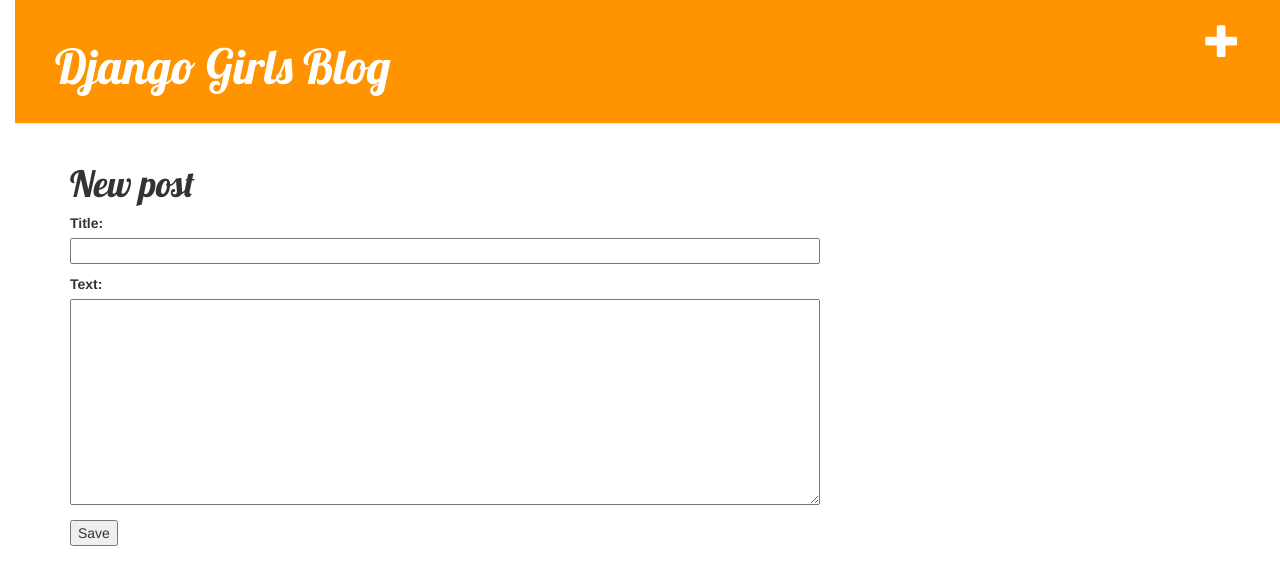
After one commit to aticomismana/learning-django, a Django app: page /post/new/ in a window 1280 px wide. The commit adds this page. Shown: the top 585 px of the page. Run offline with Django 3.2, Linux system fonts and the light colour scheme; some libraries are stand-ins or nearby versions.

Commit message:
Added form

```diff
--- /dev/null
+++ b/blog/forms.py
@@ -0,0 +1,9 @@
+from django import forms
+
+from .models import Post
+
+class PostForm(forms.ModelForm):
+
+    class Meta:
+        model = Post
+        fields = ('title', 'text')
--- a/blog/templates/blog/base.html
+++ b/blog/templates/blog/base.html
@@ -11,7 +11,8 @@
     </head>
     <body>
         <div class="page-header">
-            <h1><a href="">Django Girls Blog</a></h1>
+            <a href="{% url 'post_new' %}" class="top-menu"><span class="glyphicon glyphicon-plus"></span></a>
+            <h1><a href="/">Django Girls Blog</a></h1>
         </div>
         <div class="content container">
             <div class="row">
--- a/blog/templates/blog/post_detail.html
+++ b/blog/templates/blog/post_detail.html
@@ -7,6 +7,7 @@
                 {{ post.published_date }}
             </div>
         {% endif %}
+        <a class="btn btn-default" href="{% url 'post_edit' pk=post.pk %}"><span class="glyphicon glyphicon-pencil"></span></a>
         <h1>{{ post.title }}</h1>
         <p>{{ post.text|linebreaksbr }}</p>
     </div>
--- /dev/null
+++ b/blog/templates/blog/post_edit.html
@@ -0,0 +1,9 @@
+{% extends 'blog/base.html' %}
+
+{% block content %}
+    <h1>New post</h1>
+    <form method="POST" class="post-form">{% csrf_token %}
+        {{ form.as_p }}
+        <button type="submit" class="">Save</button>
+    </form>
+{% endblock %}
--- a/blog/urls.py
+++ b/blog/urls.py
@@ -4,4 +4,6 @@
 urlpatterns = [
     url(r'^$', views.post_list, name='post_list'),
     url(r'^post/(?P<pk>\d+)$', views.post_detail, name='post_detail'),
+    url(r'^post/new/$', views.post_new, name='post_new'),
+    url(r'^post/(?P<pk>\d+)/edit/$', views.post_edit, name='post_edit'),
 ]
--- a/blog/views.py
+++ b/blog/views.py
@@ -1,8 +1,9 @@
 from django.shortcuts import render
 
-from django.shortcuts import render, get_object_or_404
+from django.shortcuts import render, get_object_or_404, redirect
 from django.utils import timezone
 from .models import Post
+from .forms import PostForm
 
 def post_list(request):
 	posts = Post.objects.filter(published_date__lte=timezone.now()).order_by('published_date')
@@ -12,3 +13,30 @@
     #post = Post.objects.get(pk=pk)
     post = get_object_or_404(Post, pk=pk)
     return render(request, 'blog/post_detail.html', {'post': post})
+
+def post_new(request):
+    if request.method == "POST":
+        form = PostForm(request.POST)
+        if form.is_valid():
+            post = form.save(commit=False)
+            post.author = request.user
+            post.published_date = timezone.now()
+            post.save()
+            return redirect('post_detail', pk=post.pk)
+    else:
+        form = PostForm()
+    return render(request, 'blog/post_edit.html', {'form': form})
+
+def post_edit(request, pk):
+    post = get_object_or_404(Post, pk=pk)
+    if request.method == "POST":
+        form = PostForm(request.POST, instance=post)
+        if form.is_valid():
+            post = form.save(commit=False)
+            post.author = request.user
+            post.published_date = timezone.now()
+            post.save()
+            return redirect('post_detail', pk=post.pk)
+    else:
+        form = PostForm(instance=post)
+    return render(request, 'blog/post_edit.html', {'form': form})
```
